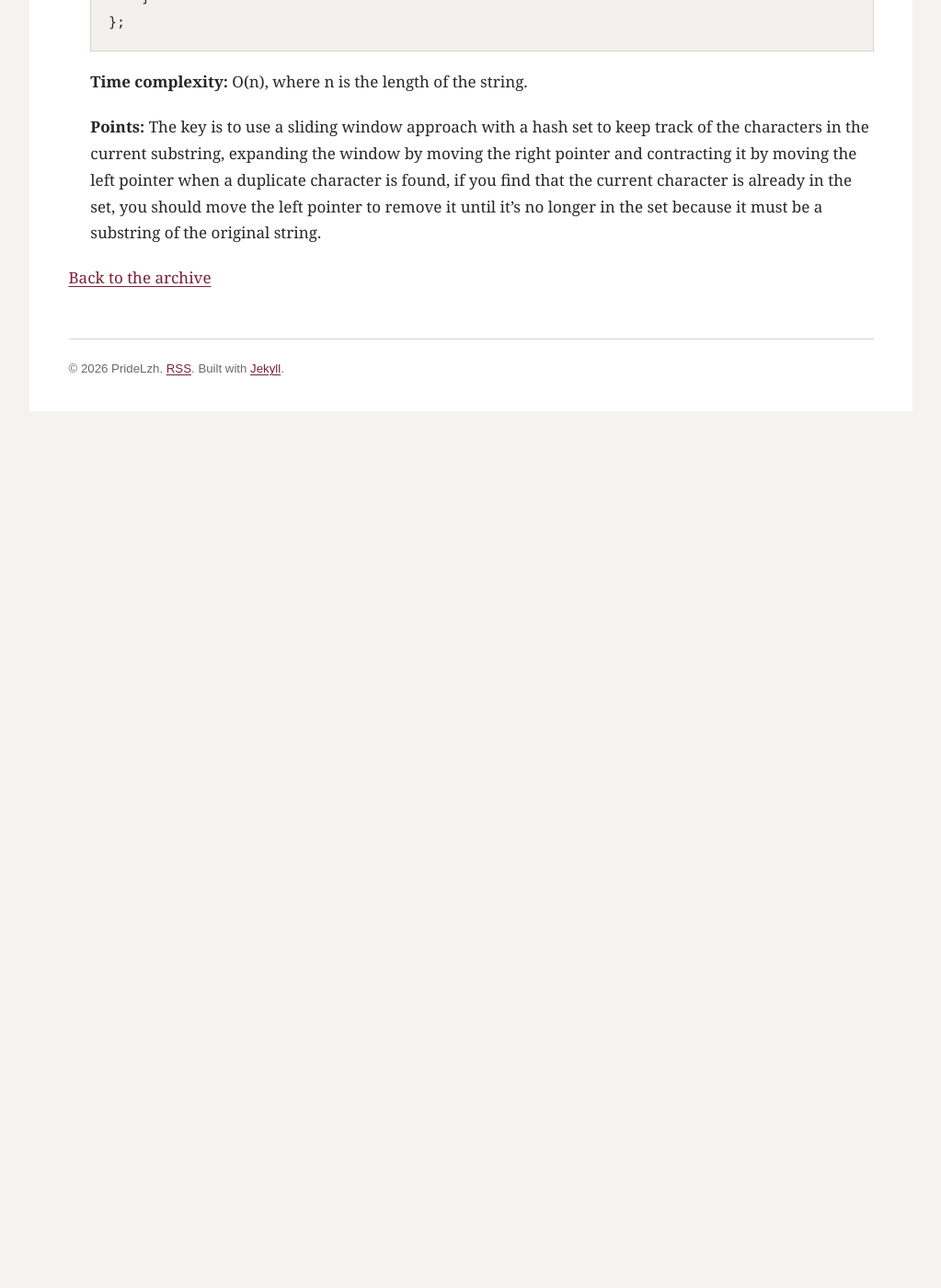
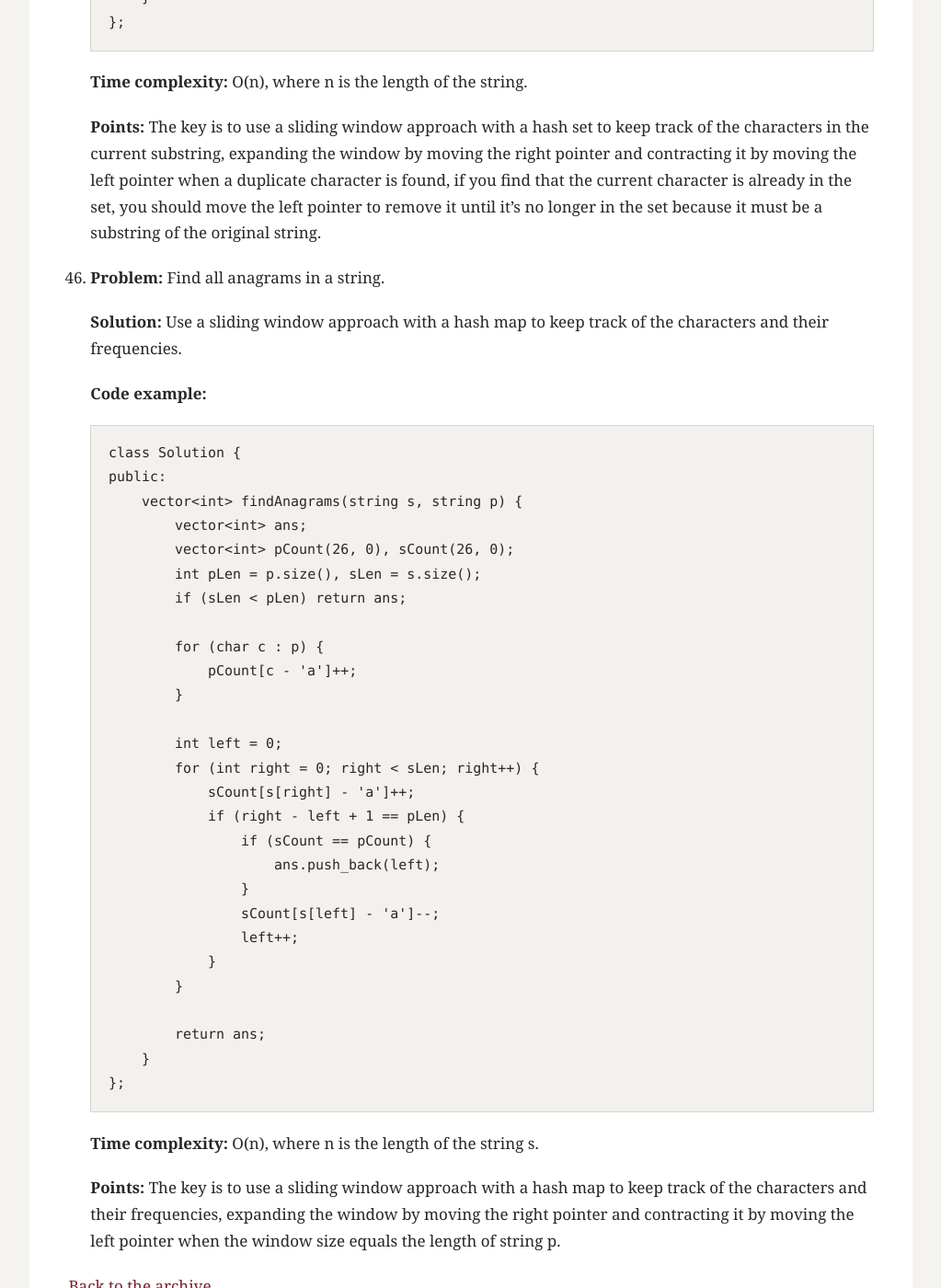
Before and after one commit to pridelzh/pridelzh.github.io, a Jekyll site: the page built from _posts/2026-08-02-record-algorithm-exercise.md, in a window 1280 px wide and 1400 px high, scrolled down 50097 px. Shown: the whole window at 92% size, without its empty margins (128-1151 px from the left). Built offline with Jekyll 4.4.1, drawn with Linux system fonts in a browser that asks for light colours; before the commit the page ends 50578 px from its top, so only the background shows below that.

Commit message:
update 2026-08-02-record-algorithm-exercise.md on 2026/08/15

````diff
--- a/_posts/2026-08-02-record-algorithm-exercise.md
+++ b/_posts/2026-08-02-record-algorithm-exercise.md
@@ -1760,3 +1760,42 @@ excerpt: "A record of traditional algorithm exercises."
     **Time complexity:** O(n), where n is the length of the string.
 
     **Points:** The key is to use a sliding window approach with a hash set to keep track of the characters in the current substring, expanding the window by moving the right pointer and contracting it by moving the left pointer when a duplicate character is found, if you find that the current character is already in the set, you should move the left pointer to remove it until it's no longer in the set because it must be a substring of the original string.
+
+46. **Problem:** Find all anagrams in a string.
+
+    **Solution:** Use a sliding window approach with a hash map to keep track of the characters and their frequencies.
+
+    **Code example:**
+    ```cpp
+    class Solution {
+    public:
+        vector<int> findAnagrams(string s, string p) {
+            vector<int> ans;
+            vector<int> pCount(26, 0), sCount(26, 0);
+            int pLen = p.size(), sLen = s.size();
+            if (sLen < pLen) return ans;
+
+            for (char c : p) {
+                pCount[c - 'a']++;
+            }
+
+            int left = 0;
+            for (int right = 0; right < sLen; right++) {
+                sCount[s[right] - 'a']++;
+                if (right - left + 1 == pLen) {
+                    if (sCount == pCount) {
+                        ans.push_back(left);
+                    }
+                    sCount[s[left] - 'a']--;
+                    left++;
+                }
+            }
+
+            return ans;
+        }
+    };
+    ```
+
+    **Time complexity:** O(n), where n is the length of the string s.
+
+    **Points:** The key is to use a sliding window approach with a hash map to keep track of the characters and their frequencies, expanding the window by moving the right pointer and contracting it by moving the left pointer when the window size equals the length of string p.
````
